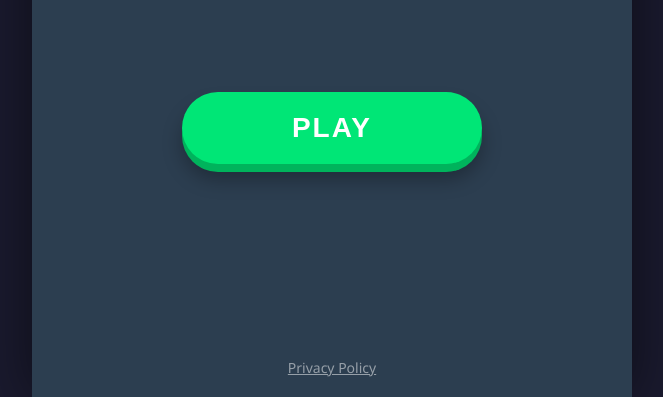
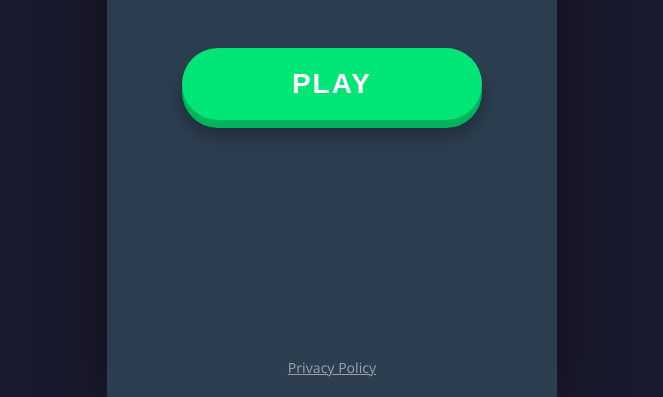
Before and after one commit to PandaMomo0601/circly, a plain HTML site: page index.html in a window 1280 px wide. Shown: the part 403-800 px from the top of the page, without its empty margins (308-971 px from the left). Drawn offline with Linux system fonts and the light colour scheme.

Commit message:
fix(css): restore game-container 9:16 aspect ratio constraint and fix start menu centering

```diff
--- a/style.css
+++ b/style.css
@@ -30,11 +30,12 @@ body {
 }
 
 #game-container {
+    position: relative;
     width: 100%;
-    /* Max width for desktop/tablet but full on mobile */
-    max-width: 600px;
+    /* Max width based on 9:16 ratio for 100vh height */
+    max-width: calc(100vh * (9 / 16));
     height: 100%;
-    position: relative;
+    max-height: 100vh;
     padding-top: env(safe-area-inset-top);
     padding-bottom: env(safe-area-inset-bottom);
     overflow: hidden;
@@ -176,11 +177,11 @@ body {
     display: flex;
     flex-direction: column;
     align-items: center;
-    justify-content: space-evenly;
-    /* Spreads out top and bottom */
-    height: 80%;
-    /* Takes up most of the screen to allow spreading */
+    justify-content: center;
+    height: 100%;
     width: 100%;
+    position: relative;
+    /* Anchor for absolute privacy link */
 }
 
 #start-screen-modal .game-title {
@@ -217,6 +218,8 @@ body {
     font-weight: 900;
     border-radius: 50px;
     cursor: pointer;
+    margin-top: 8vh;
+    /* Separate button from title */
     transition: transform 0.1s, box-shadow 0.1s;
     box-shadow: 0 8px 0 #00b35c,
         /* Solid bottom border for 3D effect */
```
